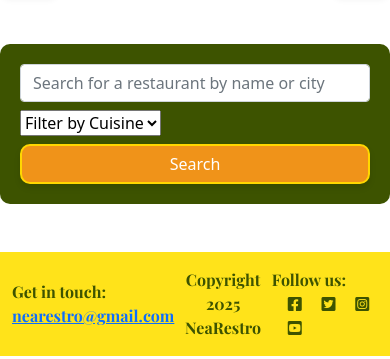
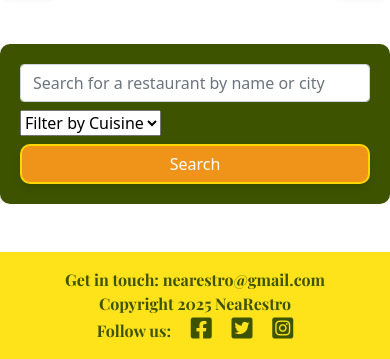
Before and after one commit to praptitambe/NeaRestro, a Django app: page / in a window 390 px wide. Shown: the part 662-1021 px from the top of the page. Run offline with Django 4.2, Linux system fonts and the light colour scheme; data that the repository does not hold is empty; some libraries are stand-ins or nearby versions; some web fonts are replaced.

Commit message:
Enhance footer layout with responsive design and improved styles

```diff
--- a/static/css/style.css
+++ b/static/css/style.css
@@ -262,6 +262,30 @@ h2{
     color: var(--background-color);
     font-family: var(--secondary-font);
     font-weight: bold; /* Make footer text bold */
+    padding: 20px 0; /* Add padding for spacing */
+}
+
+.footer a {
+    color: var(--background-color); /* Set link color */
+    text-decoration: none; /* Remove underline from links */
+}
+
+.footer a:hover {
+    text-decoration: underline; /* Add underline on hover */
+}
+
+.footer .fab {
+    font-size: 1.5rem; /* Adjust icon size */
+    color: var(--background-color); /* Set icon color */
+}
+
+@media (max-width: 768px) {
+    .footer .text-md-left {
+        text-align: center !important;
+    }
+    .footer .text-md-right {
+        text-align: center !important;
+    }
 }
 
 /* Card body background color */
--- a/templates/base.html
+++ b/templates/base.html
@@ -117,22 +117,29 @@
 
 <!-- Footer -->
 <footer class="footer mt-auto py-3 dark-bg">
-    <div class="container d-flex justify-content-between align-items-center">
+    <div class="container">
+        <div class="row">
+            <div class="col-md-4 text-center text-md-left">
                 <p class="m-0">
                     Get in touch: <a href="mailto:nearestro@gmail.com">nearestro@gmail.com</a>
                 </p>
-        <p class="m-0 text-center">
+            </div>
+            <div class="col-md-4 text-center">
+                <p class="m-0">
                     {% block copyright %}
                     Copyright 2025 NeaRestro
                     {% endblock %}
                 </p>
+            </div>
+            <div class="col-md-4 text-center text-md-right">
                 <p class="m-0">
                     Follow us:
                     <i class="fab fa-facebook-square ms-3"></i>
                     <i class="fab fa-twitter-square ms-3"></i>
                     <i class="fab fa-instagram-square ms-3"></i>
-            <i class="fab fa-youtube-square ms-3"></i>
                 </p>
+            </div>
+        </div>
     </div>
 </footer>
 
```
Also changed, not shown: 1 other file. Lines whose indentation alone changed are shown as unchanged.
